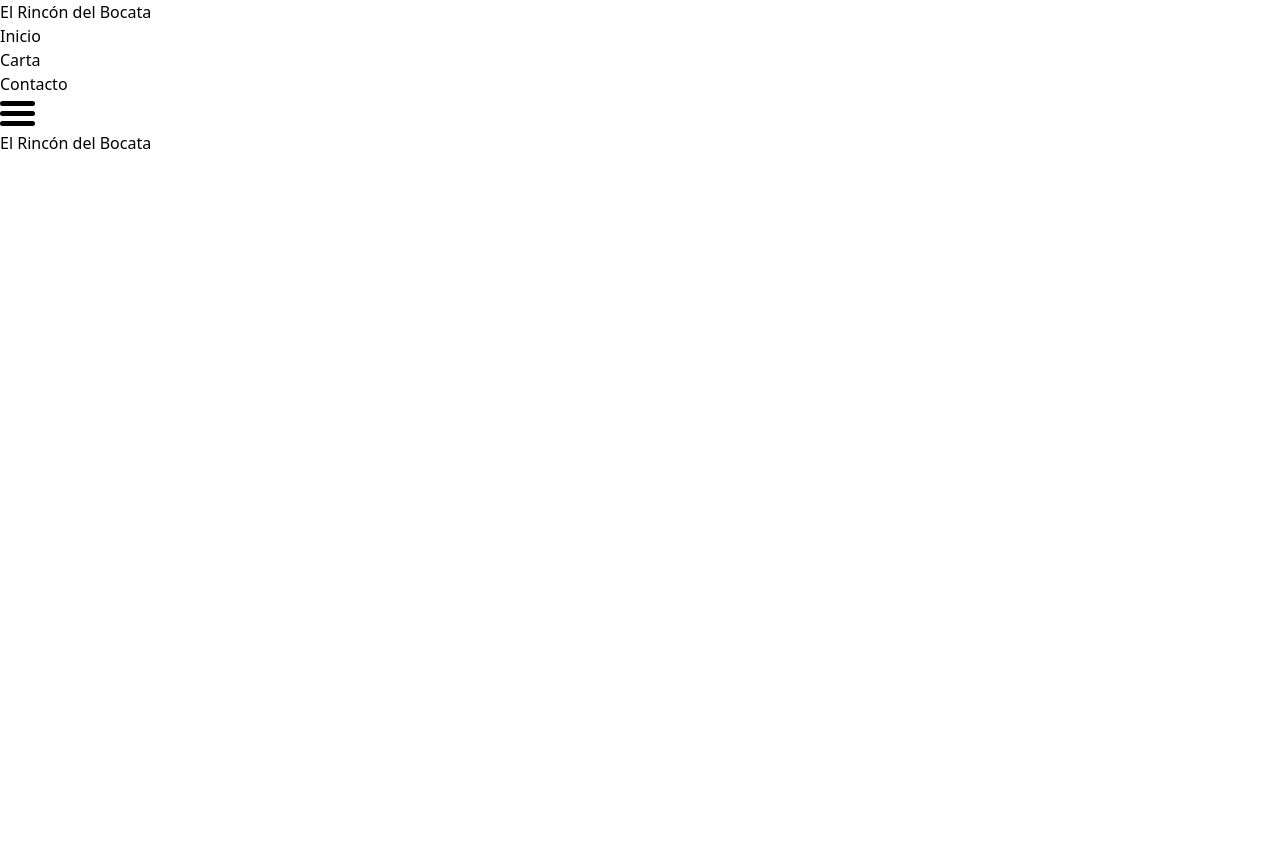
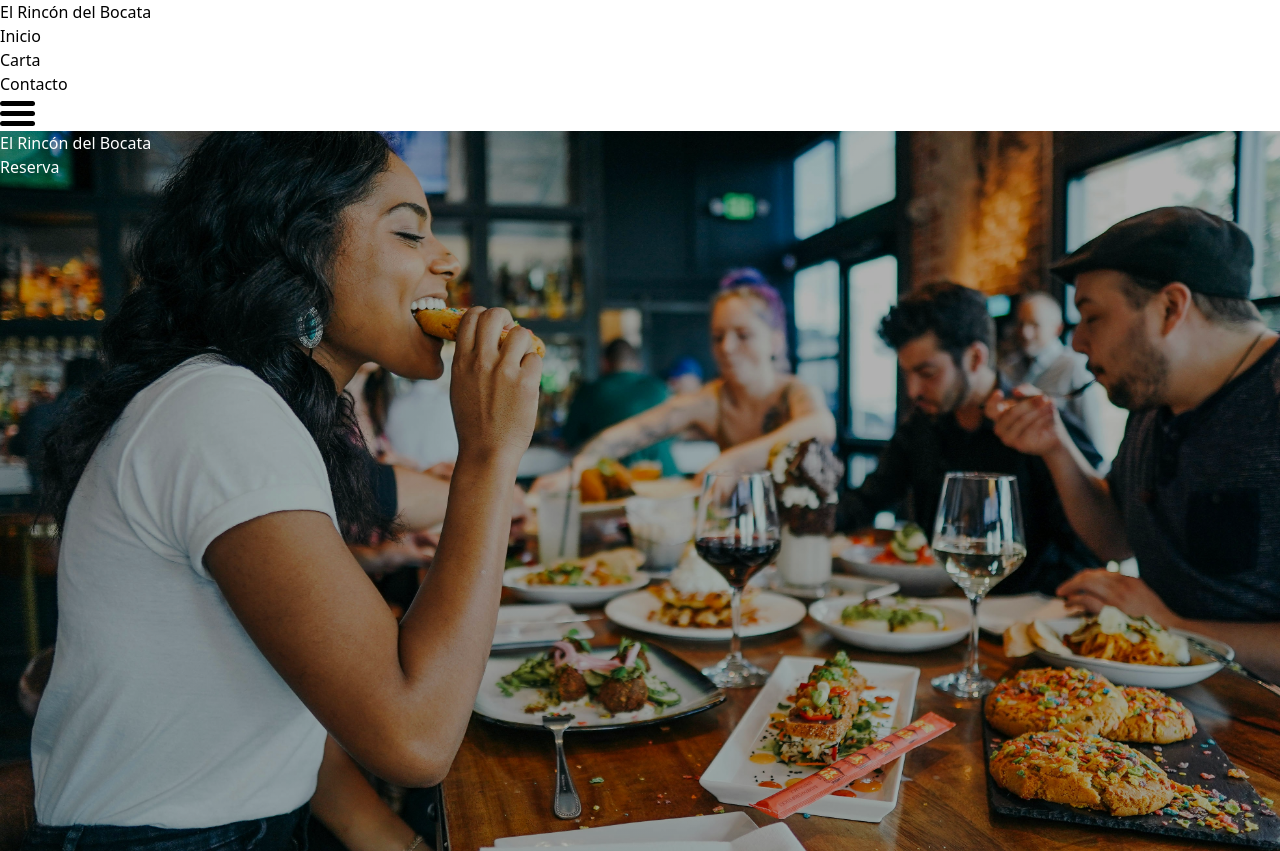
Before and after one commit to ssoare/vite-react, a React (Vite) app: page / in a window 1280 px wide. Before the commit the page ends 800 px from the top, so only its background shows below. Built offline with nearby package versions, Linux system fonts and the light colour scheme.

Commit message:
seccion hero actualizada con foto

```diff
--- a/src/App.jsx
+++ b/src/App.jsx
@@ -9,7 +9,7 @@ function App() {
   return (
     <>
       <Header />
-      <main className='mt-20'>
+      <main className='mt-12'>
         <Routes>
           <Route path="/" element={<Home />} />
           <Route path="/carta" element={<Carta />} />
--- a/src/components/CartaMenu.jsx
+++ b/src/components/CartaMenu.jsx
@@ -12,8 +12,8 @@ function CartaMenu() {
     const [submenu, setSubmenu] = useState('tapas')
     return(
         <>
-            <nav>
-                <ul className="flex gap-2 px-4 overflow-auto whitespace-nowrap lg:justify-center">
+            <nav className='mt-20'>
+                <ul className="menu flex gap-2 px-4 overflow-auto whitespace-nowrap lg:justify-center">
                     <li onClick={() => setSubmenu('tapas')}
                         className={
                             submenu === 'tapas'
--- a/src/components/Hero.jsx
+++ b/src/components/Hero.jsx
@@ -1,6 +1,13 @@
+import '../css/hero.css'
 function Hero() {
     return(
-        <h1 className="text-4xl text-center">El Rincón del Bocata</h1>
+        <>
+            <div className="hero text-4xl flex flex-col items-center justify-center gap-8">
+                <h1>El Rincón del Bocata</h1>
+                <button className=' hover:bg-orange-500 hover:text-black transition-all
+                                    border-2 py-2 px-4 bg-white text-black rounded-xl uppercase'>Reserva</button>
+            </div>
+        </>
     )
 }
 
--- a/src/css/cartaMenu.css
+++ b/src/css/cartaMenu.css
@@ -1,3 +1,3 @@
-ul {
+.menu {
     scrollbar-width: none;
 }
--- /dev/null
+++ b/src/css/hero.css
@@ -0,0 +1,8 @@
+.hero {
+    height: calc(100svh - 5rem) ;
+    background: linear-gradient(rgba(0, 0, 0, 0.3), rgba(0, 0, 0, 0.3)),
+                url('../images/heroImage.jpg') ;
+    background-size: cover;
+    background-position: center;
+    color: white;
+}
```
Also changed, not shown: src/images/heroImage.jpg (added).
